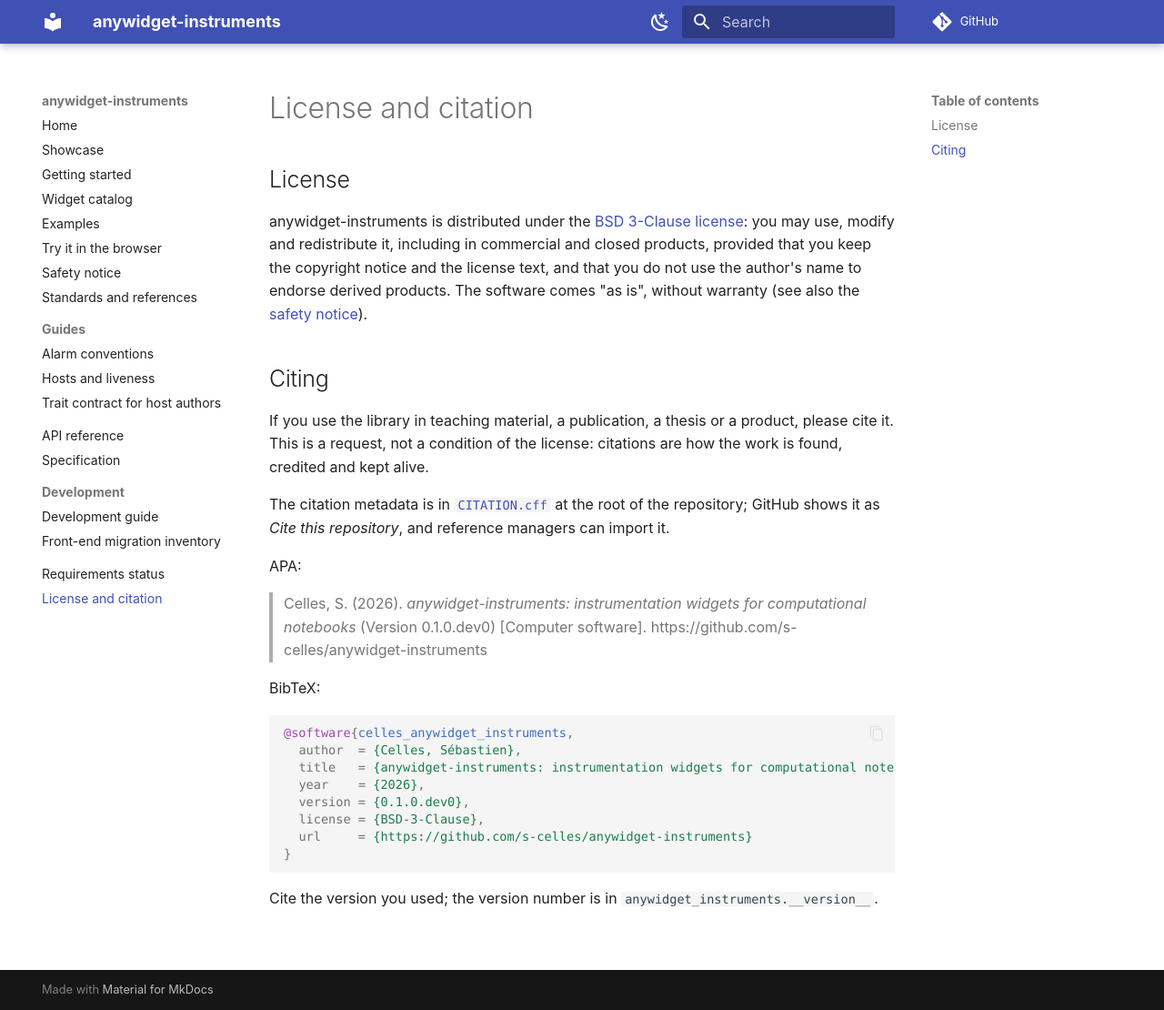
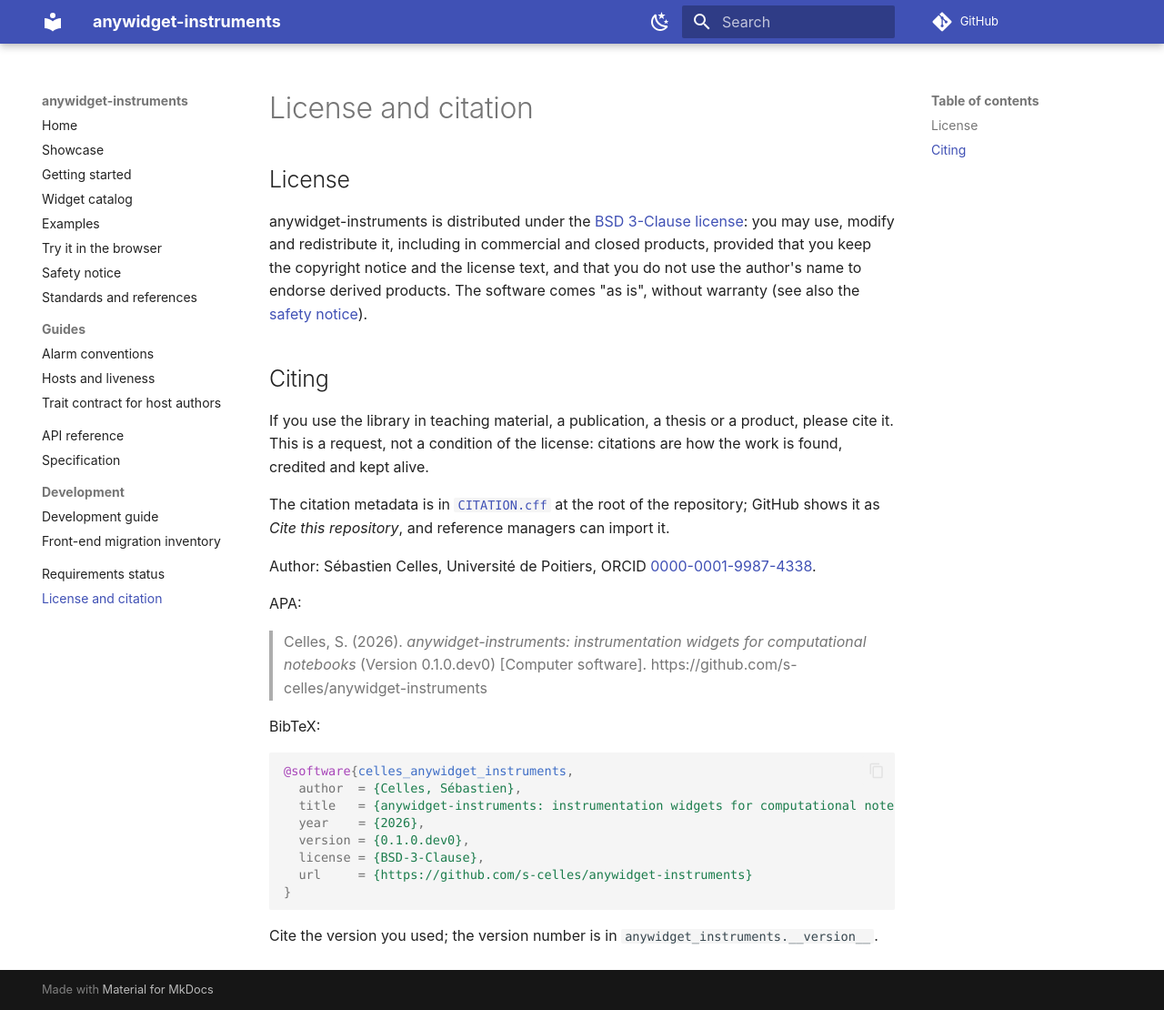
Before and after one commit to AnywidgetInstruments/anywidget-instruments-industrial, an MkDocs documentation site: the page built from docs/citing.md, in a window 1280 px wide and 1110 px high. Shown: the whole window at 91% size. Built offline with MkDocs 1.6.1 and Material for MkDocs 9.7.7, drawn with Linux system fonts in a browser that asks for light colours; comment, search, counter and statistics services are not loaded.

Commit message:
Add the author's ORCID and affiliation to the citation metadata
CITATION.cff and the citing page give the ORCID (0000-0001-9987-4338)
and the affiliation (Université de Poitiers), as in the author's other
packages; the test checks that the page shows the ORCID of the metadata.

Assisted-by: AI

```diff
--- a/docs/citing.md
+++ b/docs/citing.md
@@ -21,6 +21,9 @@
 at the root of the repository; GitHub shows it as *Cite this repository*,
 and reference managers can import it.
 
+Author: Sébastien Celles, Université de Poitiers,
+ORCID [0000-0001-9987-4338](https://orcid.org/0000-0001-9987-4338).
+
 APA:
 
 > Celles, S. (2026). *anywidget-instruments: instrumentation widgets for
```
Also changed, not shown: 2 other files.
